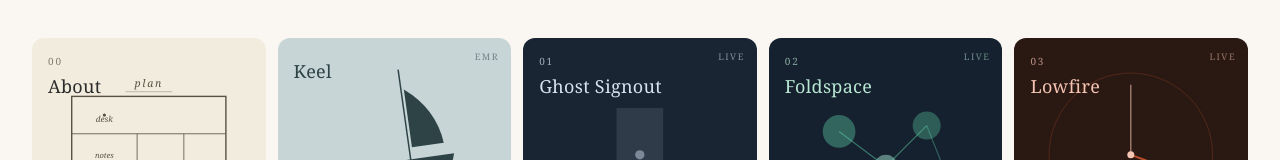
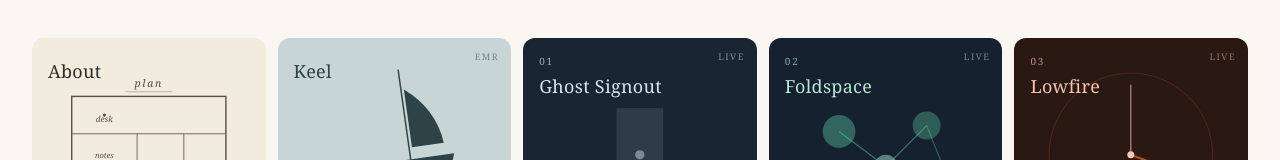
Before and after one commit to RAhroonAI/floviken-site, a Next.js app: page / in a window 1280 px wide. Shown: the top 160 px of the page. Built offline with nearby package versions, Linux system fonts and the light colour scheme.

Commit message:
fix: remove 00 prefix from About tile on homepage

```diff
--- a/src/app/page.js
+++ b/src/app/page.js
@@ -94,7 +94,6 @@ export default function Home() {
           </div>
           <div style={{ ...innerBase, color: '#2C2C2A' }}>
             <div>
-              <div style={{ ...tagStyle, color: '#5A5142' }}>00</div>
               <div style={nameStyle}>About</div>
             </div>
             <div style={{ ...lineStyle, color: '#5A5142' }}>The lab and the clinician behind it.</div>
```
